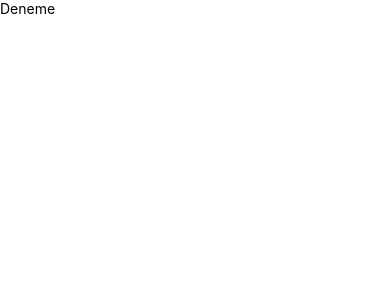
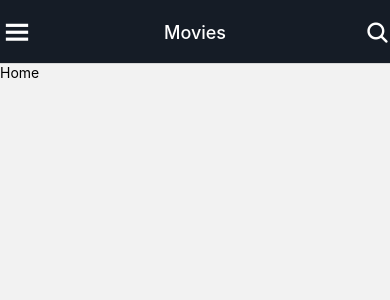
Before and after one commit to BerkanBuyuk/MovieApp, a React Native app: screen /Home in a window 390 px wide. Shown: the top 300 px of the page. Built offline with nearby package versions, Linux system fonts and the light colour scheme.

Commit message:
Header and icons done.

```diff
--- a/App.js
+++ b/App.js
@@ -1,12 +1,30 @@
-import React from 'react';
-import {View, Text} from 'react-native';
+import * as React from 'react';
+import {NavigationContainer} from '@react-navigation/native';
+import {createNativeStackNavigator} from '@react-navigation/native-stack';
+import Home from './src/Home';
+import Constants from './src/Constants';
+import Icon from 'react-native-vector-icons/Ionicons';
 
-const App = () => {
+const Stack = createNativeStackNavigator();
+
+function App() {
   return (
-    <View>
-      <Text>Deneme</Text>
-    </View>
+    <NavigationContainer>
+      <Stack.Navigator screenOptions={{headerTitleAlign: 'center'}}>
+        <Stack.Screen name="Home" component={Home} options={headerStyle} />
+      </Stack.Navigator>
+    </NavigationContainer>
   );
+}
+
+const headerStyle = {
+  title: 'Movies',
+  headerStyle: {backgroundColor: Constants.baseColor},
+  headerTitleStyle: {color: Constants.textColor},
+  headerLeft: () => <Icon name="menu" size={34} color={Constants.textColor} />,
+  headerRight: () => (
+    <Icon name="search" size={25} color={Constants.textColor} />
+  ),
 };
 
 export default App;
--- /dev/null
+++ b/src/Constants.js
@@ -0,0 +1,8 @@
+const Constants = {
+  textColor: '#fff',
+  baseColor: '#151C26',
+  fadedColor: '#969696',
+  secondaryColor: '#F4C10F',
+};
+
+export default Constants;
--- /dev/null
+++ b/src/Home.js
@@ -0,0 +1,12 @@
+import {View, Text} from 'react-native';
+import React from 'react';
+
+const Home = () => {
+  return (
+    <View>
+      <Text>Home</Text>
+    </View>
+  );
+};
+
+export default Home;
```
Also changed, not shown: package.json (+7 -1 lines), 6 other files (tests, documents, lock files or other folders).
